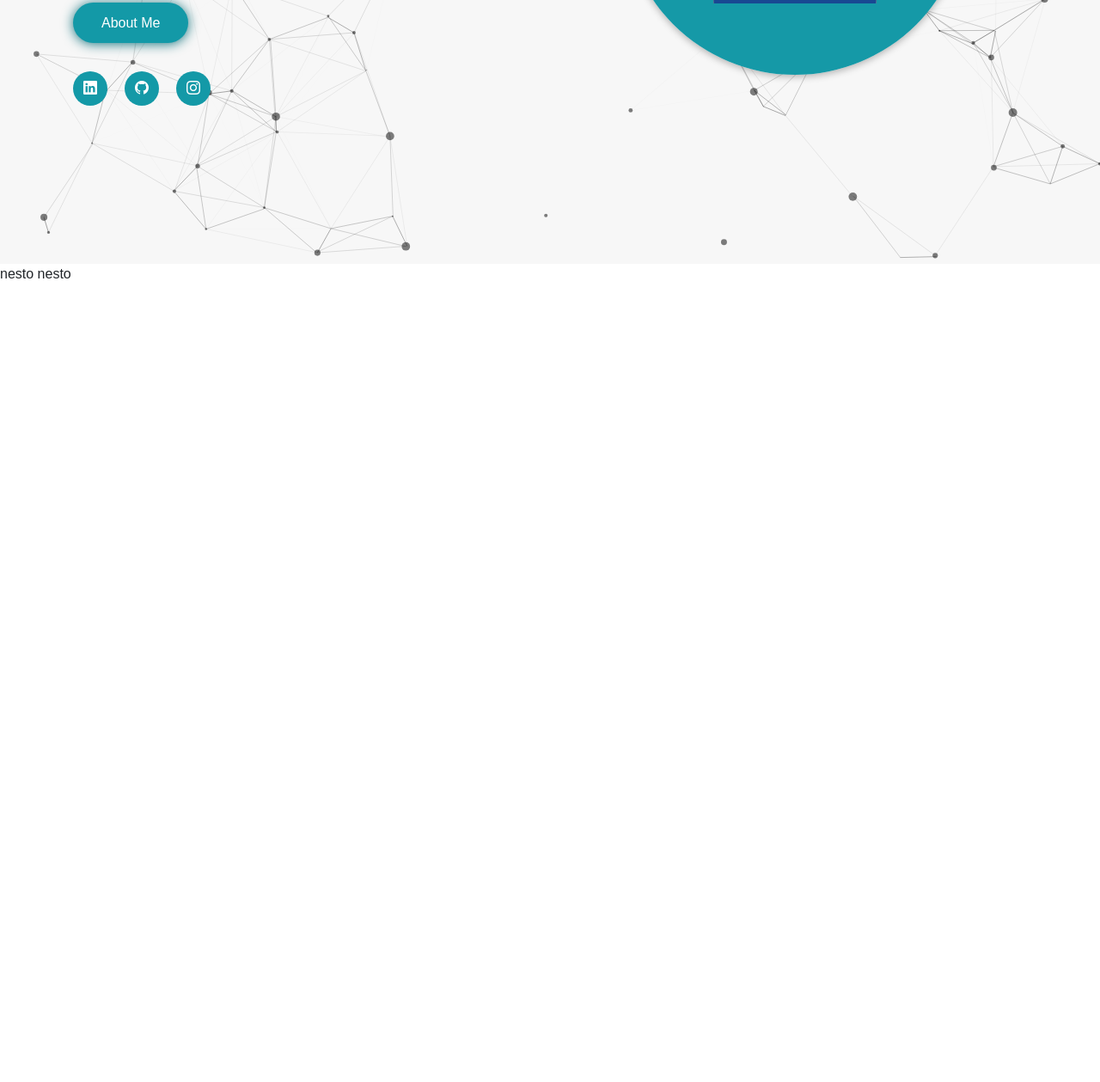
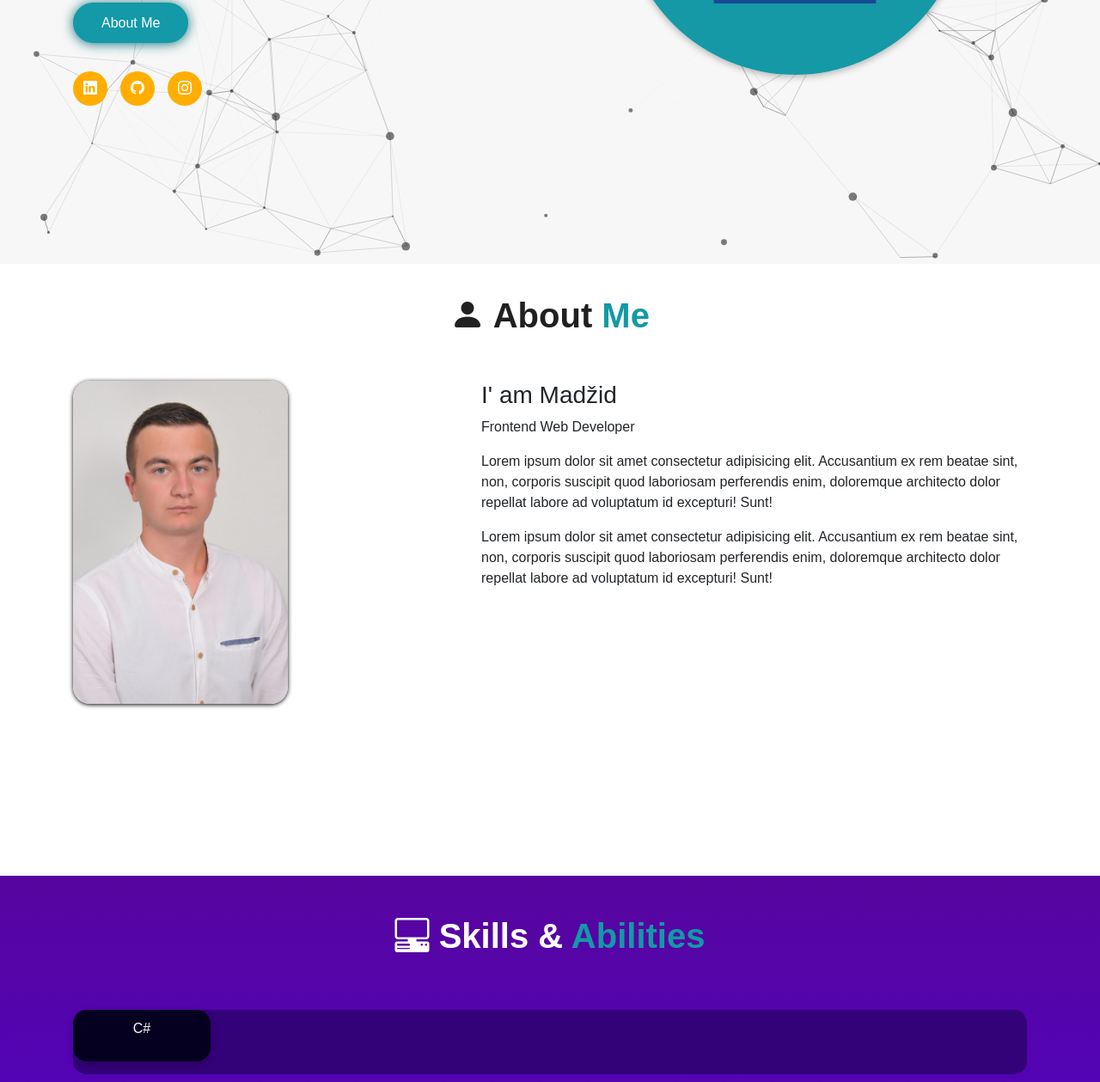
Before and after one commit to madzideminovic/Portfolio, a plain HTML site: page index.html in a window 1280 px wide. Shown: the part 493-1752 px from the top of the page at 86% size. Before the commit the page ends 824 px from the top, so only its background shows below. Drawn offline with nearby package versions, Linux system fonts and the light colour scheme; a web font is replaced by a local one.

Commit message:
about_me skills

```diff
--- a/index.html
+++ b/index.html
@@ -5,10 +5,10 @@
     <meta charset="UTF-8">
     <meta http-equiv="X-UA-Compatible" content="IE=edge">
     <meta name="viewport" content="width=device-width, initial-scale=1.0">
-    <link rel="stylesheet" href="fonts.css">
     <link rel="stylesheet" href="https://cdn.jsdelivr.net/npm/bootstrap-icons@1.9.1/font/bootstrap-icons.css">
     <link rel="stylesheet" href="https://cdn.jsdelivr.net/npm/bootstrap@4.6.2/dist/css/bootstrap.min.css"
         integrity="sha384-xOolHFLEh07PJGoPkLv1IbcEPTNtaed2xpHsD9ESMhqIYd0nLMwNLD69Npy4HI+N" crossorigin="anonymous">
+    <link rel="stylesheet" href="fonts.css">
     <link rel="stylesheet" href="style.css">
     <title>Portfolio | Madžid Eminović</title>
 </head>
@@ -82,17 +82,16 @@
                     <a href="#about" class="btn">About Me</a>
                     <div class="d-flex">
                         <div class="box">
-                            <i class="bi bi-linkedin"></i>
+                            <a href=""><i class="bi bi-linkedin"></i></a>
                         </div>
                         <div class="box">
-                            <i class="bi bi-github"></i>
+                            <a href=""><i class="bi bi-github"></i></a>
                         </div>
                         <div class="box">
-                            <i class="bi bi-instagram"></i>
+                            <a href=""><i class="bi bi-instagram"></i></a>
                         </div>
                     </div>
-
-                    </div>
+                </div>
 
                 <div class="col-xl-6 avatar-distance">
                     <div class="avatar">
@@ -221,14 +220,62 @@
                     </div>
                 </div>
             </div>
+        </div>
+        </div>
+    </section>
+    <section>
+
+        <div class="container">
             <div class="row">
                 <div class="col-xl-12">
+                    <div class="about-me ">
+                        <p class="ml-auto mr-auto"> <i class="bi bi-person-fill"></i> About <span>Me</span></p>
+                    </div>
+                </div>
+            </div>
+            <div class="row margin-bottom">
+                <div class="col-xl-5">
+                    <img class="me_image" src="images/ja.jpeg" alt="">
+                </div>
+                <div class="col-xl-7">
+                    <div class="data-about-me">
+                        <h3>I' am Madžid</h3>
+                        <span>Frontend Web Developer</span>
+                        <p class="mt-3">Lorem ipsum dolor sit amet consectetur adipisicing elit. Accusantium ex rem beatae sint, non,
+                            corporis suscipit quod laboriosam perferendis enim, doloremque architecto dolor repellat
+                            labore ad voluptatum id excepturi! Sunt!</p>
+                            <p class="mt-3">Lorem ipsum dolor sit amet consectetur adipisicing elit. Accusantium ex rem beatae sint, non,
+                                corporis suscipit quod laboriosam perferendis enim, doloremque architecto dolor repellat
+                                labore ad voluptatum id excepturi! Sunt!</p>
+                    </div>
                 </div>
             </div>
         </div>
     </section>
     <section>
-        nesto nesto
+        <div class="background">
+        <div class="container">
+            <div class="row">
+                <div class="col-xl-12">
+                    <div class="skills">
+                        <p class="ml-auto mr-auto"> <i class="bi bi-pc-display-horizontal"></i> Skills & <span>Abilities</span></p>
+                    </div>
+
+                    <div class="skills-container">
+                        <div class="row">
+                            <div class="col-sm-2">
+                                <div class="bar">
+                                    <div class="info">
+                                        <p>C#</p>
+                                    </div>
+                                </div>
+                            </div>
+                        </div>
+                    </div>
+                </div>
+            </div>
+        </div>
+    </div>
     </section>
 
     <script src="js/particles.js"></script>
--- a/style.css
+++ b/style.css
@@ -89,13 +89,80 @@ body{
   height: 40px;
   width: 40px;
   border-radius: 50%;
-  background-color: #1499a7;
+  background-color: #ffae00;
   margin-top: 80px;
-  margin-right: 20px;
+  margin-right: 15px;
 }
 
-.box i{
+.box a i{
   color: #fff;
   line-height: 40px;
   margin-left: 12px;
 }
+
+.me_image{
+  width: 250px;
+  border-radius: 20px;
+  box-shadow: 0px 1px 5px rgb(0 0 0);
+}
+
+.about-me{
+  padding: 30px;
+  width: 100%;
+  display: flex;
+}
+
+.about-me p{
+  font-size: 2.5rem;
+  color: rgb(32, 32, 32);
+  font-weight: 800;
+  text-align: center;
+}
+
+.about-me p span{
+  color: #1399a7;
+}
+
+.margin-bottom{
+  margin-bottom: 200px;
+}
+
+.background{
+  min-height: 90vh;
+    background: linear-gradient(to bottom, #57059e, #4a00e0);
+}
+
+.skills p{
+  padding: 40px;
+  font-size: 2.5rem;
+  color: #fff;
+  font-weight: 800;
+  text-align: center;
+}
+
+.skills p span{
+  color: #1399a7;
+}
+
+.skills-container{
+  background-color: #330279;
+  border-radius: 15px;
+}
+
+ .bar{
+  margin-bottom: 15px;
+  padding: 10px;
+  border-radius: 1rem;
+  box-shadow: 0 4px 10px rgb(0 0 0 / 20%);
+  background: rgba(0, 0, 22, 0.9);
+  transition: 0.2s;
+}
+.bar:hover{
+  box-shadow: 0 8px 10px rgb(0 2 68 / 80%) !important;
+    background-color: rgba(0, 0, 0, 0.9) !important;
+}
+
+.info{
+  color: #fff;
+  text-align: center;
+}
```
Also changed, not shown: images/ja.jpeg (added).
